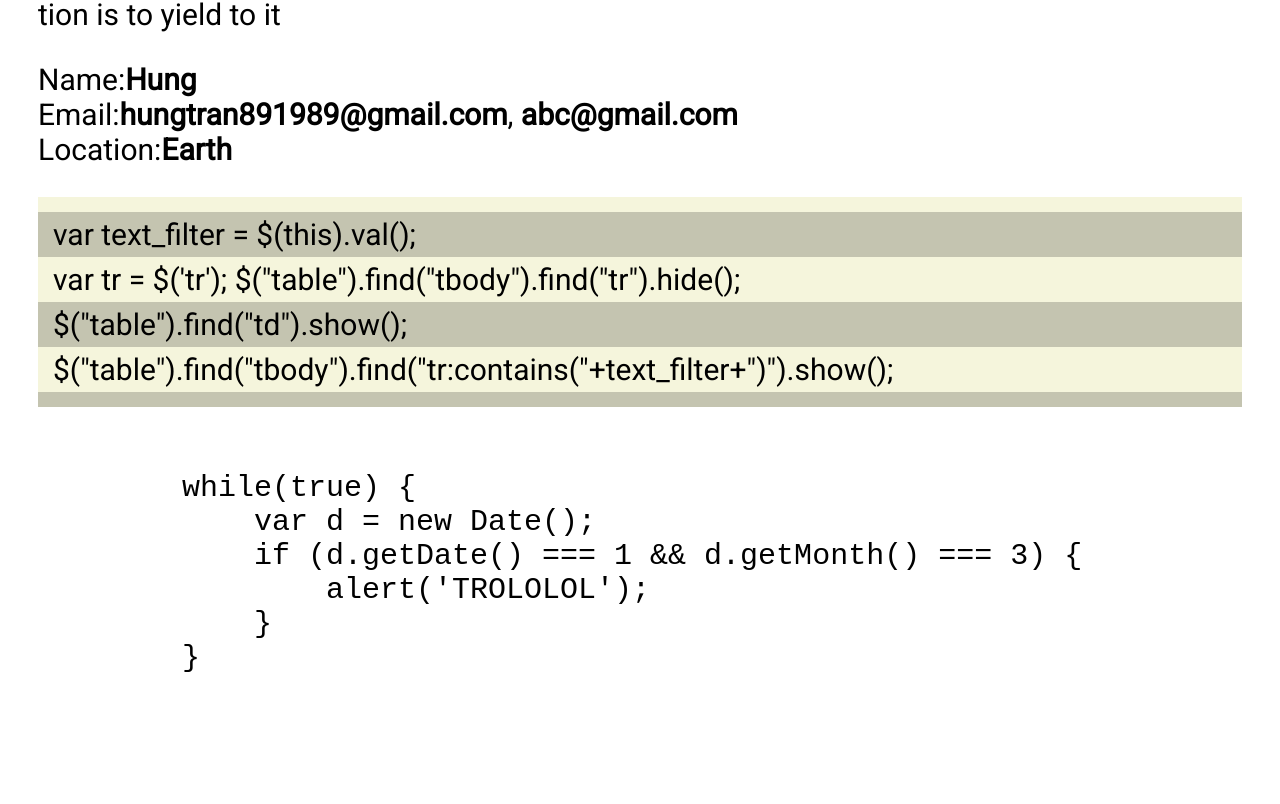
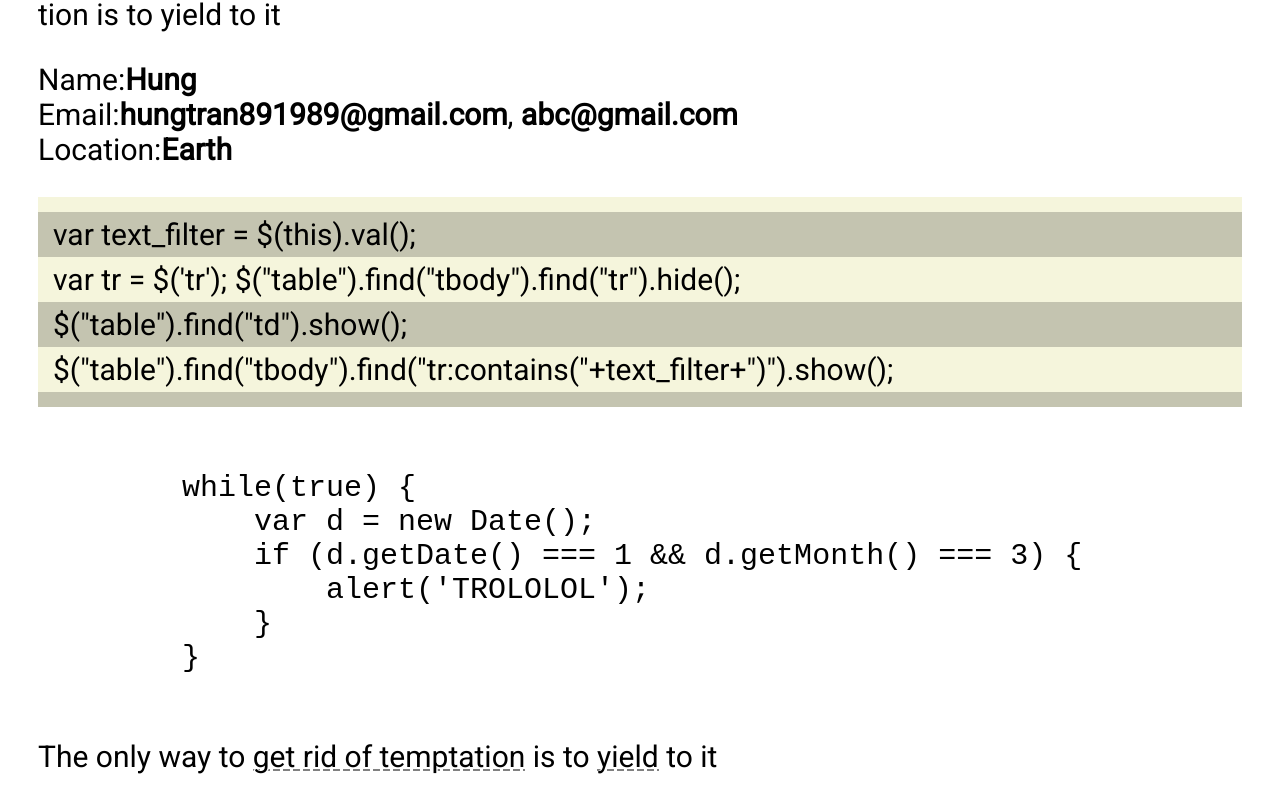
Before and after one commit to ht89/css-secrets, an Angular app: page /typography in a window 1280 px wide. Shown: the part 255-1059 px from the top of the page. Before the commit the page ends 994 px from the top, so only its background shows below. Built offline with nearby package versions, Linux system fonts and the light colour scheme.

Commit message:
custom underlines

```diff
--- a/src/app/typography/typography.component.html
+++ b/src/app/typography/typography.component.html
@@ -1,4 +1,4 @@
-<p lang="en">
+<p class="hyphens" lang="en">
     The only way to get rid of temptation is to yield to it
 </p>
 
@@ -32,3 +32,7 @@
         {{ '}' }}
     </code>
 </pre>
+
+<p>
+    The only way to <a href="#">get rid of temptation</a> is to <a href="#">yield</a> to it
+</p>
--- a/src/app/typography/typography.component.scss
+++ b/src/app/typography/typography.component.scss
@@ -1,4 +1,4 @@
-p {
+.hyphens {
     width: 250px;
     hyphens: auto; // not working in Chrome
 }
@@ -29,8 +29,18 @@ dd+dd:before {
     padding: .5rem;
     line-height: 1.5;
     background-color: beige;
-    background-image: linear-gradient(rgba(0,0,0,.2) 50%, transparent 0);
+    background-image: linear-gradient(rgba(0, 0, 0, .2) 50%, transparent 0);
     background-size: auto 3rem;
     /* tell the background image to start after the padding box edge. The default is padding box edge */
     background-origin: content-box;
 }
+
+a {
+    color: #000;
+    text-decoration: none;
+    cursor: default;
+    background: linear-gradient(90deg, gray 66%, transparent 0) repeat-x;
+    background-size: 10px 2px;
+    background-position: 0 30px;
+    text-shadow: .05rem 0 white, -.05rem 0 white; // cut the underlines at the descenders
+}
```
